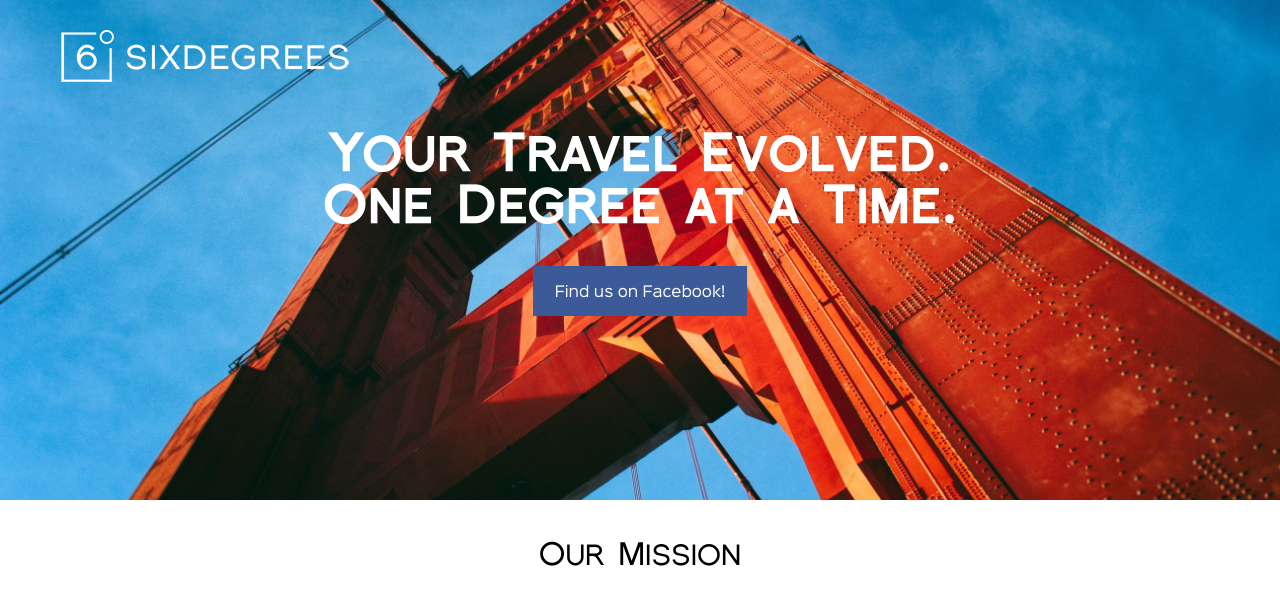
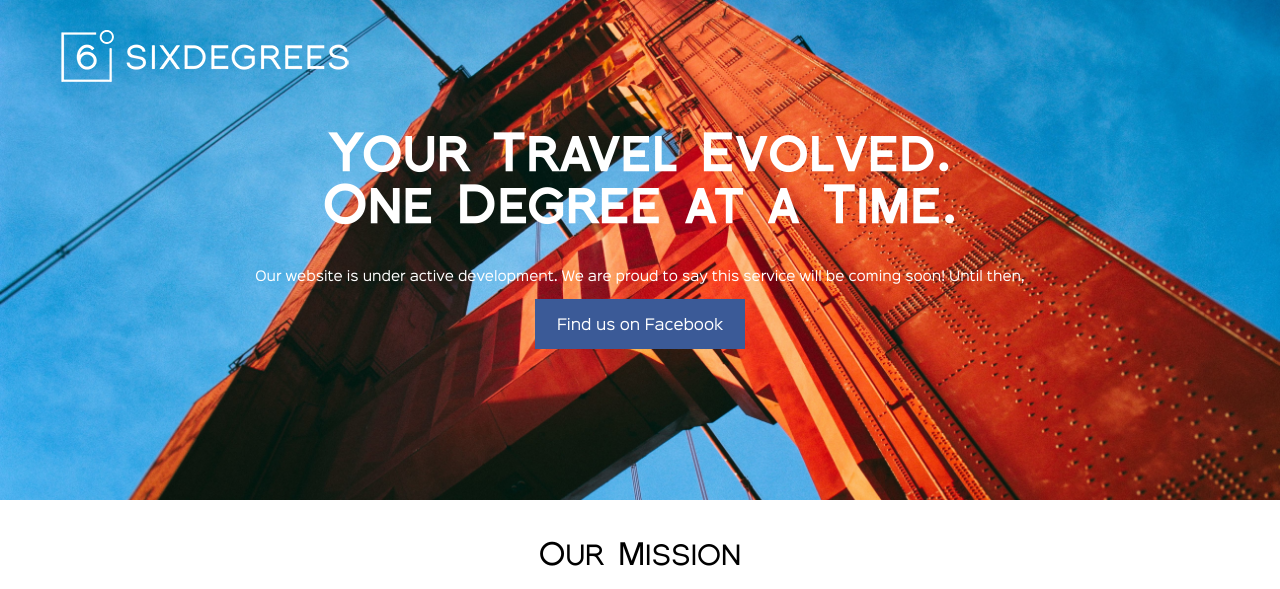
Before and after one commit to sixdegreestravel/sixdegreestravelapp, a Flask app: page / in a window 1280 px wide. Shown: the top 589 px of the page. Run offline with Flask 2, Linux system fonts and the light colour scheme; some libraries are stand-ins or nearby versions.

Commit message:
subtitle

```diff
--- a/templates/index.html
+++ b/templates/index.html
@@ -75,8 +75,8 @@
           <h1>Your Travel Evolved.<br/>One Degree at a Time.</h1>
           <!-- <h3>Join our mailing list and be the first to know when our site launches!</h3>
           <input type="text" placeholder="Enter email address">-->
-          <button class="btn facebook" onclick="location.href='https://www.facebook.com/Six-Degrees-Travel-1518585888399316/?fref=ts'">Find us on Facebook!</button>
-
+          <p>Our website is under active development. We are proud to say this service will be coming soon! Until then,</p>
+          <button class="btn facebook" onclick="location.href='https://www.facebook.com/Six-Degrees-Travel-1518585888399316/?fref=ts'">Find us on Facebook</button>
         </div>
       </div>
     </section>
@@ -96,7 +96,8 @@
         <h4>Seville, Spain</h4>
         <p>Seville (Spanish: Sevilla) is the capital of Andalucia and the cultural and financial centre of southern Spain. A city of just over 700,000 inhabitants (1.6 million in the metropolitan area, making it Spain's 4th largest city), Seville is Andalucia's top destination, with much to offer the traveler.</p>
         <p><a href="http://wikitravel.org/en/Seville">More Information</a></p>
-        <button class="btn">See How You’re Connected</button>
+        <!-- <button class="btn">See How You’re Connected</button> -->
+        <button class="btn">Your connections coming soon!</button>
       </div>
     </section>
     <section class="footer">
@@ -119,7 +120,8 @@
     </section>
     <section class="footer-sub">
       <div class="wrapper">
-        <p>Copyright 2015 &copy; Six Degress Travel. <a href="">about</a> | <a href="">contact</a> | <a href="">help</a> | <a href="">terms</a></p>
+        <p>Copyright 2015 &copy; Six Degress Travel.</p>
+        <!-- <p>Copyright 2015 &copy; Six Degress Travel. <a href="">about</a> | <a href="">contact</a> | <a href="">help</a> | <a href="">terms</a></p> -->
       </div>
     </section>
 
```
